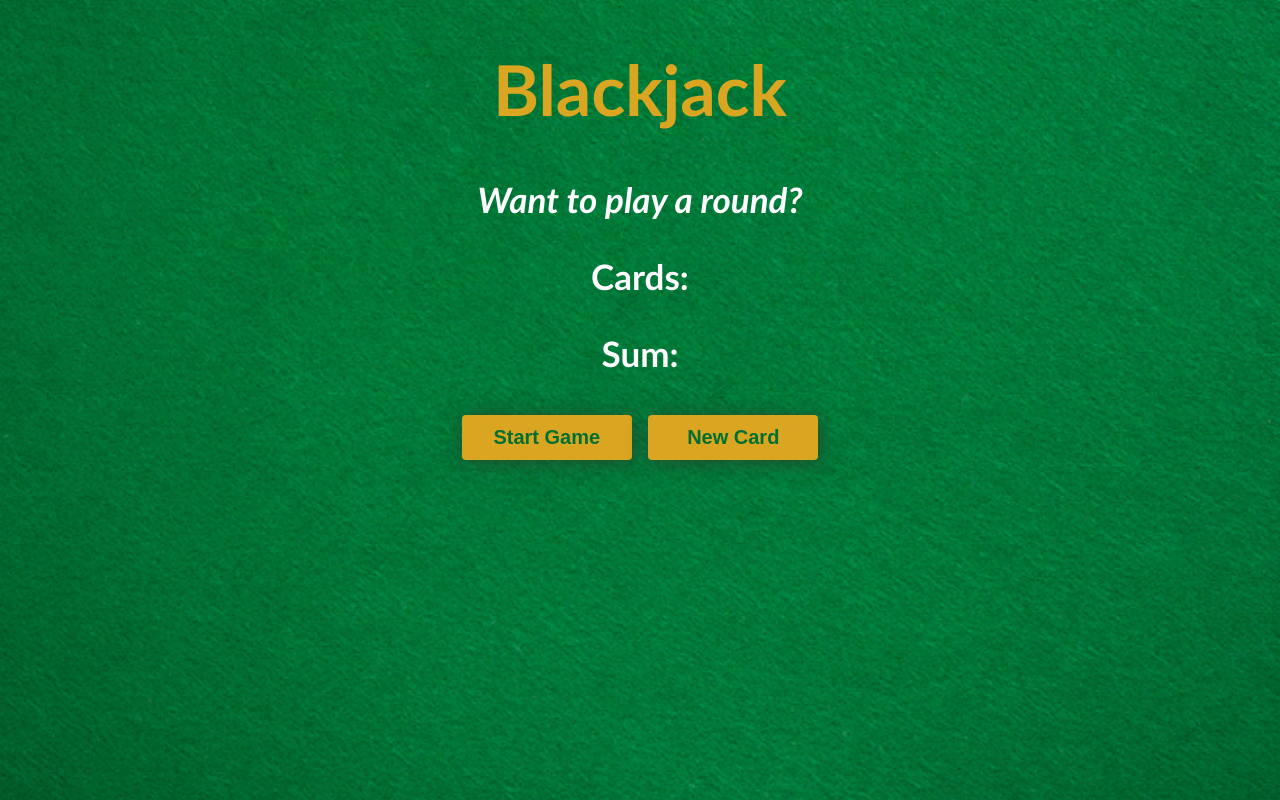
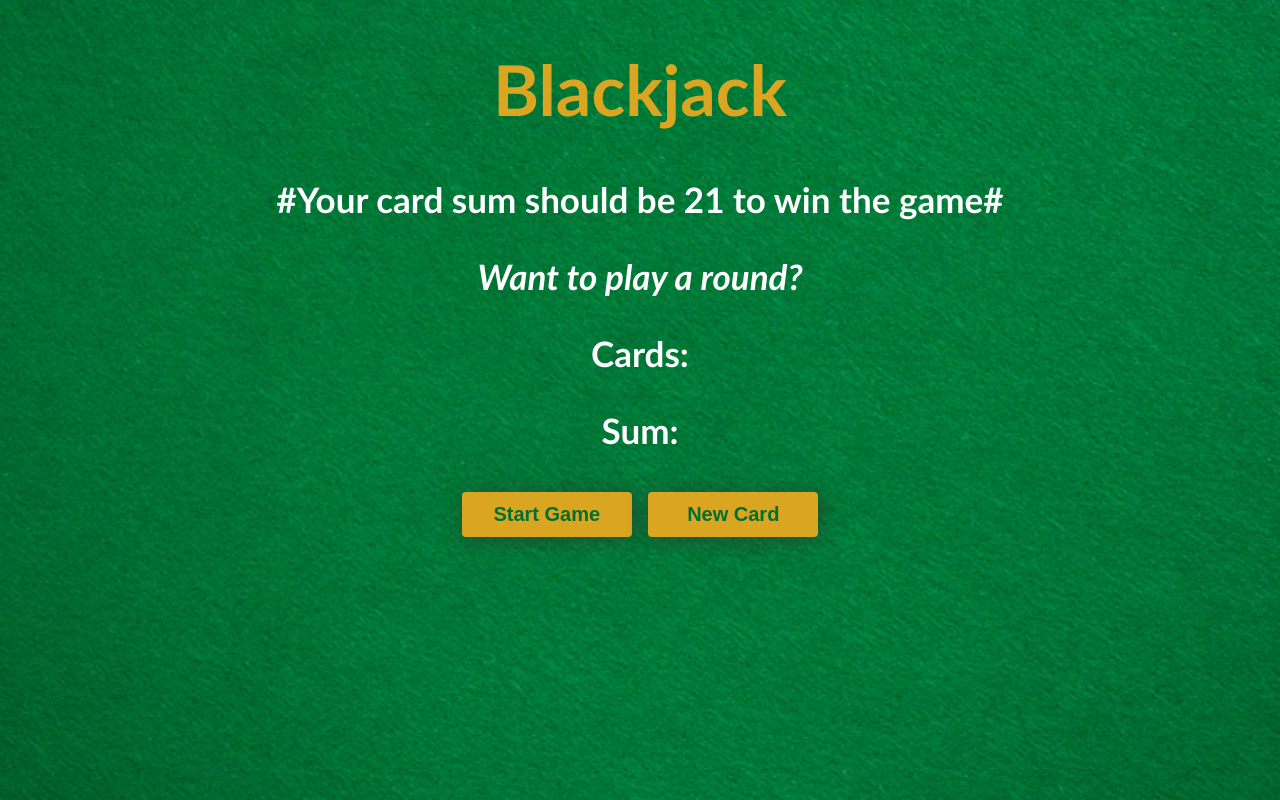
Before and after one commit to saran1522/BlackJack-Game, a plain HTML site: page index.html in a window 1280 px wide. Drawn offline with Linux system fonts and the light colour scheme.

Commit message:
Update index.html

```diff
--- a/index.html
+++ b/index.html
@@ -9,6 +9,7 @@
 </head>
 <body>
     <h1>Blackjack</h1>
+    <p id="about">#Your card sum should be 21 to win the game#</p>
     <p id="message-el">Want to play a round?</p>
     <p id="cards-el">Cards: </p>
     <p id="sum-el">Sum: </p>
```
